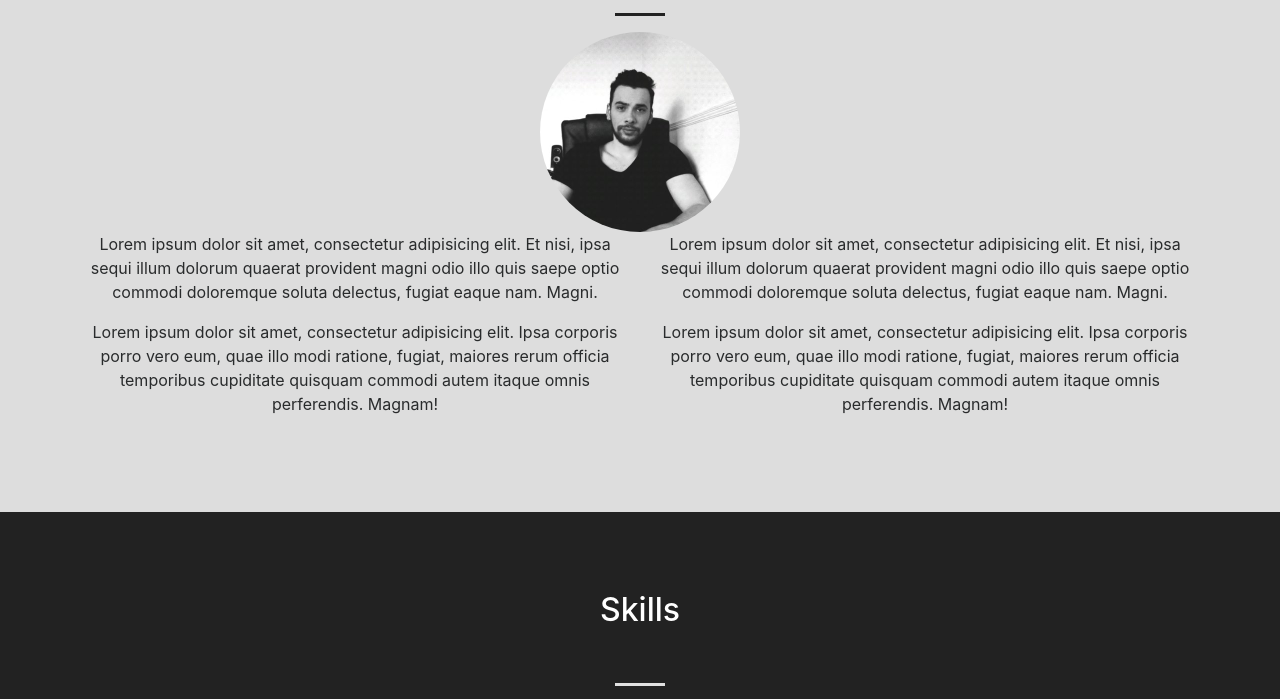
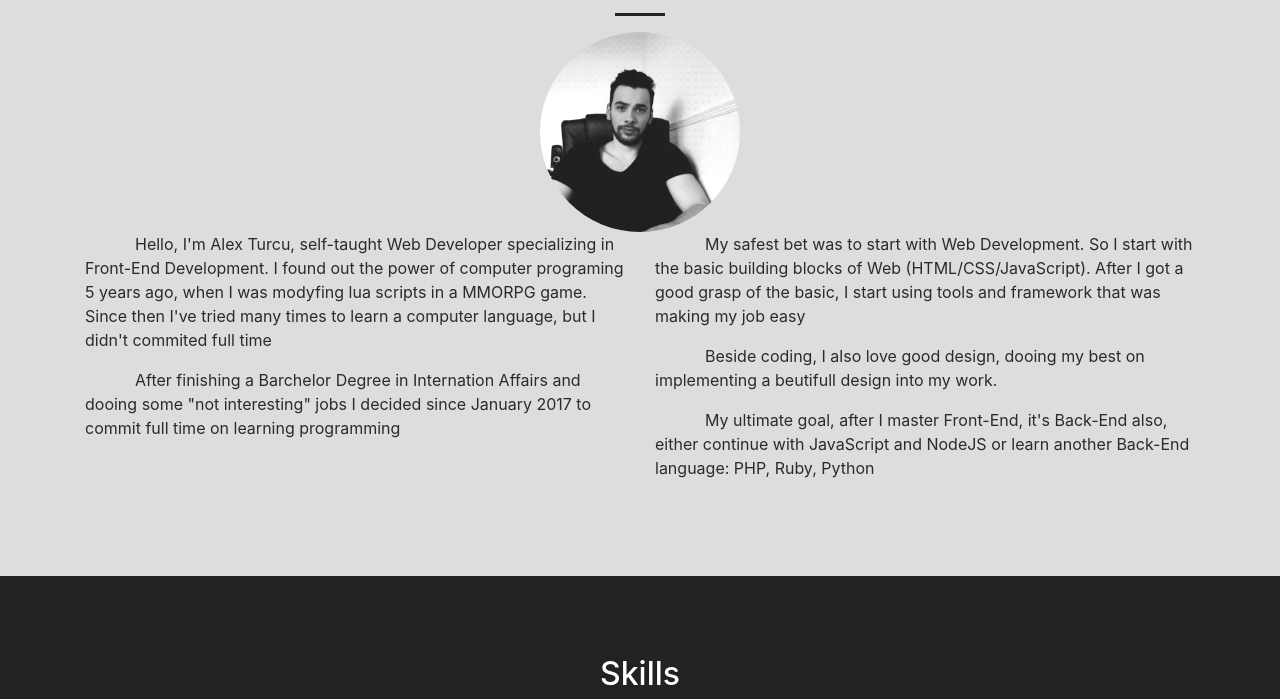
Before and after one commit to Alequ/AleqT, a website: page index.html in a window 1280 px wide. Shown: the part 1006-1705 px from the top of the page. Drawn offline with nearby package versions, Linux system fonts and the light colour scheme; a script that the page names is missing.

Commit message:
description added

```diff
--- a/index.html
+++ b/index.html
@@ -74,19 +74,22 @@
     <section id="about">
       <h2>Let me introduce myself</h2>
       <hr>
-      <div class="container">
-        <div class="row">
-          <div class="col-md-12">
-            <img class="img-fluid avatar" src="img/alex.jpg" alt="">
+        <div class="container description">
+          <div class="row">
+            <div class="col-md-12">
+              <img class="img-fluid avatar" src="img/alex.jpg" alt="">
+            </div>
+            <div class="col-md-6">
+            <p>Hello, I'm Alex Turcu, self-taught Web Developer specializing in Front-End Development. I found out the power of computer programing 5 years ago, when I was modyfing lua scripts in a MMORPG game. Since then I've tried many times to learn a computer language, but I didn't commited full time</p>
+            <p>After finishing a Barchelor Degree in Internation Affairs and dooing some "not interesting" jobs I decided since January 2017 to commit full time on learning programming</p>
           </div>
           <div class="col-md-6">
-          <p>Lorem ipsum dolor sit amet, consectetur adipisicing elit. Et nisi, ipsa sequi illum dolorum quaerat provident magni odio illo quis saepe optio commodi doloremque soluta delectus, fugiat eaque nam. Magni.</p>
-          <p>Lorem ipsum dolor sit amet, consectetur adipisicing elit. Ipsa corporis porro vero eum, quae illo modi ratione, fugiat, maiores rerum officia temporibus cupiditate quisquam commodi autem itaque omnis perferendis. Magnam!</p>
+          <p>My safest bet was to start with Web Development. So I start with the basic building blocks of Web (HTML/CSS/JavaScript). After I got a good grasp of the basic, I start using tools and framework that was making my job easy</p>
+          <p>Beside coding, I also love good design, dooing my best on implementing a beutifull design into my work.</p>
+          <p>My ultimate goal, after I master Front-End, it's Back-End also, either continue with JavaScript and NodeJS or learn another Back-End language: PHP, Ruby, Python</p>
+
+          </div>
         </div>
-        <div class="col-md-6">
-        <p>Lorem ipsum dolor sit amet, consectetur adipisicing elit. Et nisi, ipsa sequi illum dolorum quaerat provident magni odio illo quis saepe optio commodi doloremque soluta delectus, fugiat eaque nam. Magni.</p>
-        <p>Lorem ipsum dolor sit amet, consectetur adipisicing elit. Ipsa corporis porro vero eum, quae illo modi ratione, fugiat, maiores rerum officia temporibus cupiditate quisquam commodi autem itaque omnis perferendis. Magnam!</p>
-      </div>
       </div>
     </section>
 
--- a/src/css/style.css
+++ b/src/css/style.css
@@ -24,6 +24,10 @@
   padding-top: 80px;
   text-align: center;
   padding-bottom: 10vh; }
+  .description p{
+    text-align: left;
+    text-indent: 50px;
+  }
   #about hr {
     border-color: #222222 !important;
     border-width: 3px !important;
```
